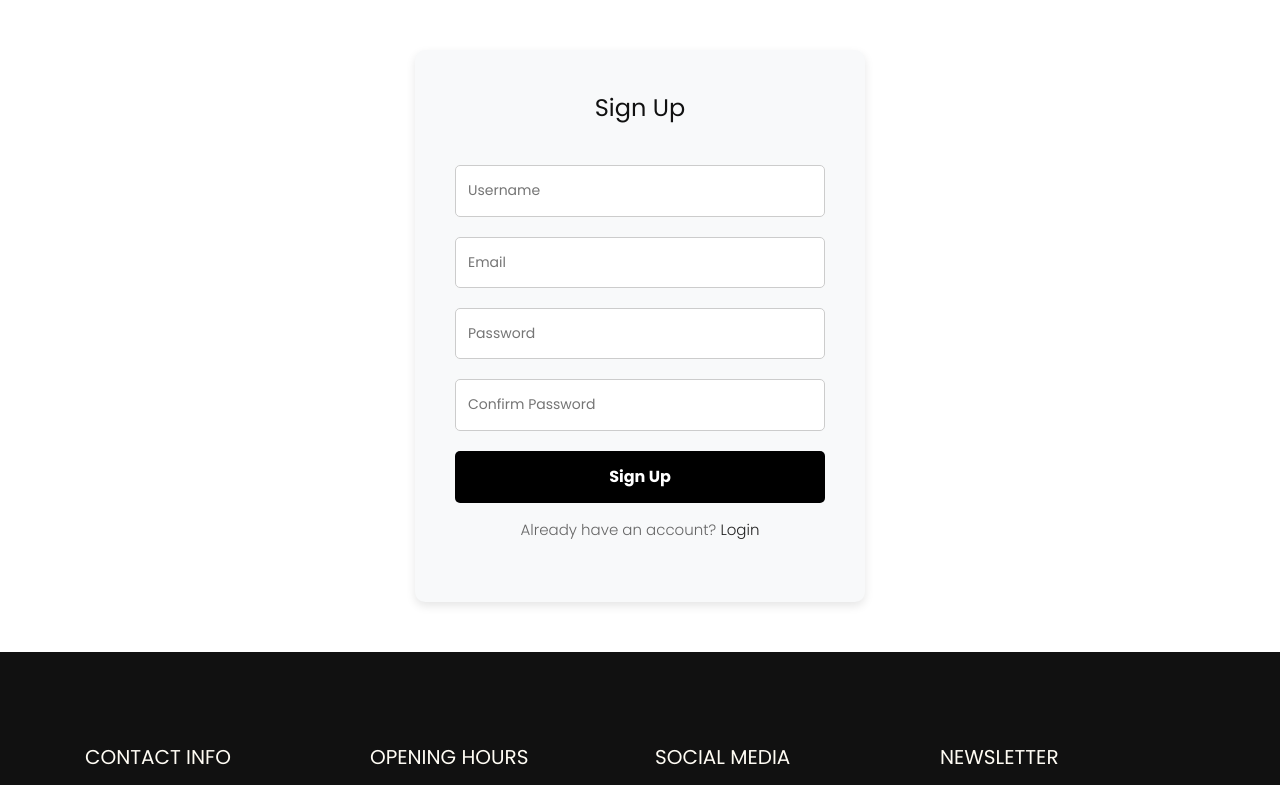
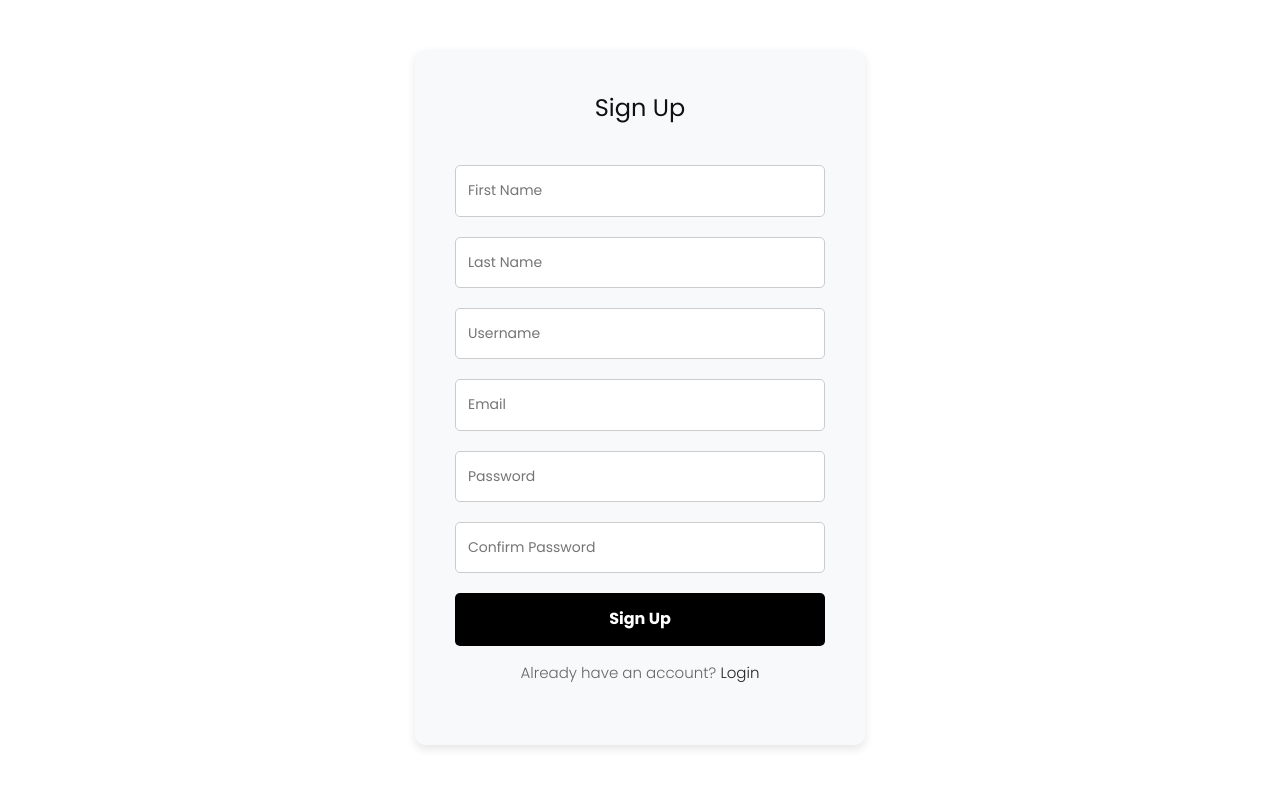
Before and after one commit to bibox2003/vehicle, a Django app: page /signup/ in a window 1280 px wide. Shown: the part 41-826 px from the top of the page. Run offline with Django 5.2, Linux system fonts and the light colour scheme; some libraries are stand-ins or nearby versions.

Commit message:
i added firstname and lastname in signup page

```diff
--- a/vehicleapp/templates/signup.html
+++ b/vehicleapp/templates/signup.html
@@ -64,7 +64,6 @@
          text-align: center;
          margin-top: 15px;
       }
-      /* Center logo in navbar */
       .navbar {
          justify-content: center;
       }
@@ -97,18 +96,21 @@
 
          <form method="POST">
             {% csrf_token %}
+            <input type="text" name="first_name" placeholder="First Name" required>
+            <input type="text" name="last_name" placeholder="Last Name" required>
             <input type="text" name="username" placeholder="Username" required>
             <input type="email" name="email" placeholder="Email" required>
             <input type="password" name="password1" placeholder="Password" required>
             <input type="password" name="password2" placeholder="Confirm Password" required>
             <button type="submit">Sign Up</button>
          </form>
+
          <p>Already have an account? <a href="{% url 'login' %}">Login</a></p>
       </div>
    </div>
    <!-- signup section end -->
 
-   <!-- footer start (like services page) -->
+   <!-- footer start -->
    <div class="footer_section layout_padding margin_top_90">
       <div class="container">
          <div class="row">
```
